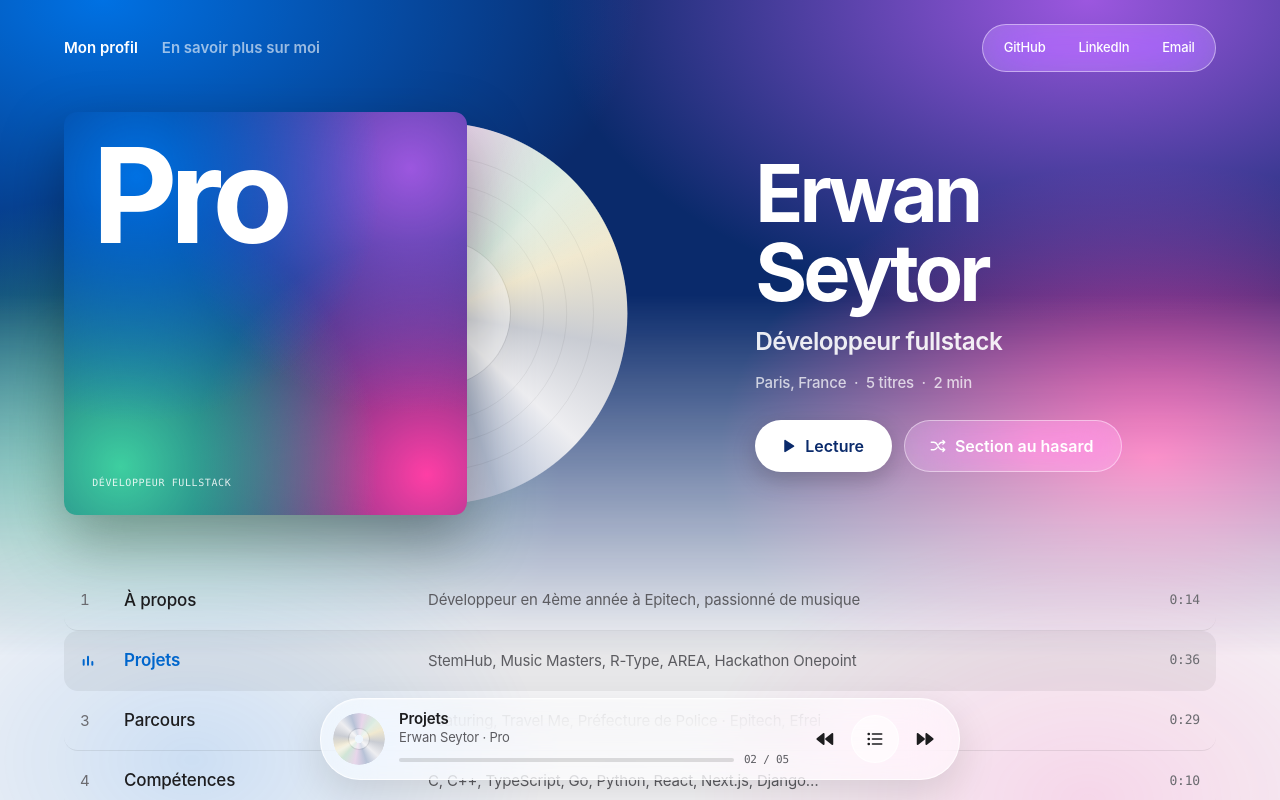
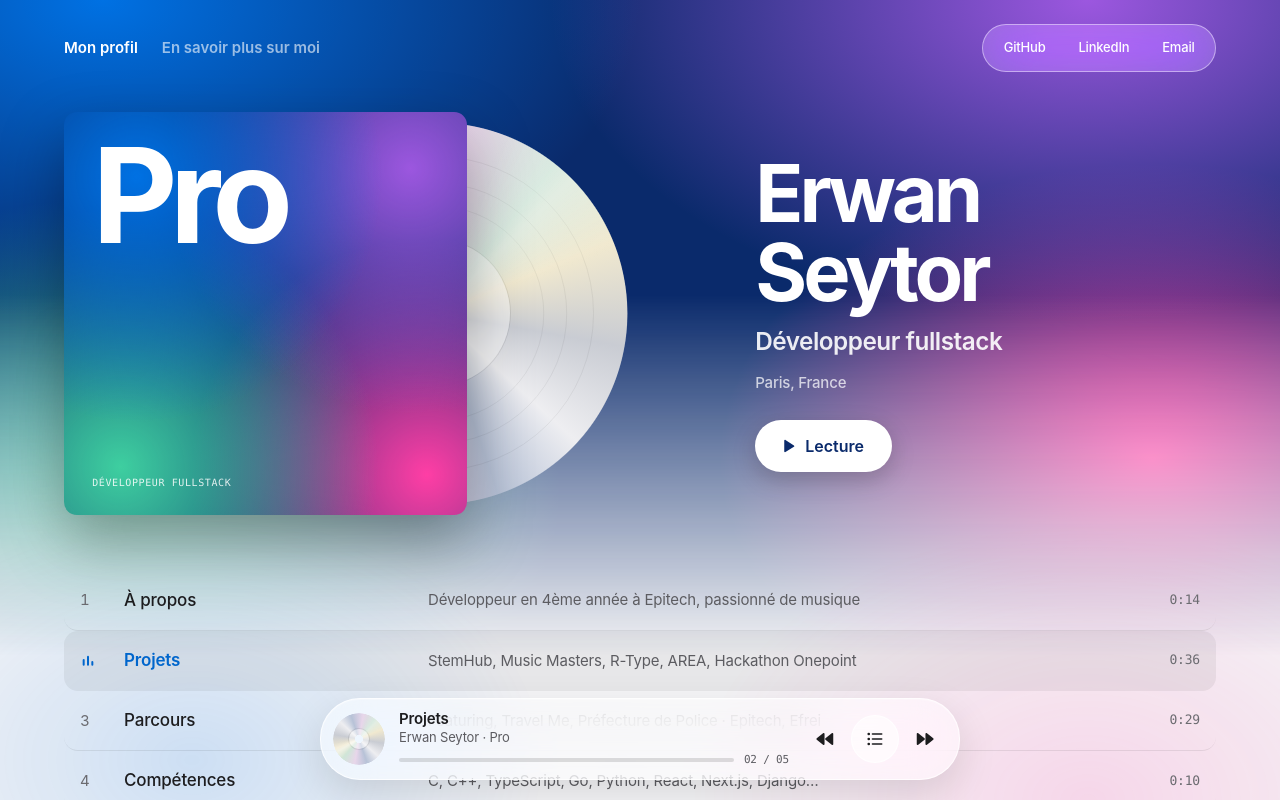
Before and after one commit to aernw/aernw.github.io, a React (Vite) app: page / in a window 1280 px wide. Shown: the top 800 px of the page. Built offline with nearby package versions, Linux system fonts and the light colour scheme.

Commit message:
refactor: drop the shuffle button and the track count from the hero

```diff
--- a/src/album/AlbumHero.css
+++ b/src/album/AlbumHero.css
@@ -201,8 +201,7 @@
   margin-top: var(--space-2);
 }
 
-.album__play,
-.album__shuffle {
+.album__play {
   display: inline-flex;
   align-items: center;
   gap: 0.5rem;
@@ -222,21 +221,11 @@
   box-shadow: 0 8px 24px rgba(0, 0, 0, 0.2);
 }
 
-.album__shuffle {
-  color: var(--art-ink);
-  background: var(--glass-on-art);
-  border: 1px solid var(--glass-on-art-edge);
-  -webkit-backdrop-filter: var(--glass-blur);
-  backdrop-filter: var(--glass-blur);
-}
-
-.album__play:hover,
-.album__shuffle:hover {
+.album__play:hover {
   transform: translateY(-1px);
 }
 
-.album__play:focus-visible,
-.album__shuffle:focus-visible {
+.album__play:focus-visible {
   outline-color: var(--art-ink);
 }
 
--- a/src/album/AlbumHero.tsx
+++ b/src/album/AlbumHero.tsx
@@ -3,7 +3,7 @@ import { albums, profile } from '../content'
 import type { Side } from '../content'
 import { AlbumCover } from './AlbumCover'
 import { Disc } from './Disc'
-import { NowPlayingIcon, PlayIcon, ShuffleIcon } from './icons'
+import { NowPlayingIcon, PlayIcon } from './icons'
 import { formatDuration, useReadingTimes } from './useReadingTimes'
 import { goToTrack } from './useTrackScroll'
 import './AlbumHero.css'
@@ -56,18 +56,6 @@ export function AlbumHero({ side, active, onFlip }: AlbumHeroProps) {
       onFlip()
     }, TURN_MS)
   }, [turning, onFlip])
-
-  const playRandom = () => {
-    const candidates = album.tracks.filter((_, index) => index !== active)
-    goToTrack(candidates[Math.floor(Math.random() * candidates.length)])
-  }
-
-  const totalSeconds = durations?.reduce((sum, value) => sum + value, 0) ?? null
-  const meta = [
-    profile.location,
-    `${album.tracks.length} titres`,
-    totalSeconds === null ? null : `${Math.max(1, Math.round(totalSeconds / 60))} min`,
-  ].filter((part) => part !== null)
 
   return (
     <header className="album" aria-labelledby="album-title">
@@ -124,16 +112,12 @@ export function AlbumHero({ side, active, onFlip }: AlbumHeroProps) {
             {profile.name}
           </h1>
           <p className="album__subtitle">{album.subtitle}</p>
-          <p className="album__meta">{meta.join('  ·  ')}</p>
+          <p className="album__meta">{profile.location}</p>
 
           <div className="album__actions">
             <button type="button" className="album__play" onClick={() => goToTrack(album.tracks[0])}>
               <PlayIcon size={18} />
               Lecture
-            </button>
-            <button type="button" className="album__shuffle" onClick={playRandom}>
-              <ShuffleIcon size={18} />
-              Section au hasard
             </button>
           </div>
         </div>
--- a/src/album/icons.tsx
+++ b/src/album/icons.tsx
@@ -61,21 +61,6 @@ export function ListIcon(props: IconProps) {
   )
 }
 
-export function ShuffleIcon(props: IconProps) {
-  return (
-    <Svg {...props}>
-      <path
-        d="M3 7h3.5c2 0 3.2 1 4.3 2.8l2.4 4.4C14.3 16 15.5 17 17.5 17H21M3 17h3.5c2 0 3.2-1 4.3-2.8M13.2 9.8C14.3 8 15.5 7 17.5 7H21M18.5 4.5 21 7l-2.5 2.5M18.5 14.5 21 17l-2.5 2.5"
-        stroke="currentColor"
-        strokeWidth="1.8"
-        fill="none"
-        strokeLinecap="round"
-        strokeLinejoin="round"
-      />
-    </Svg>
-  )
-}
-
 /** Égaliseur : marque la piste en cours dans les listes. */
 export function NowPlayingIcon(props: IconProps) {
   return (
```
